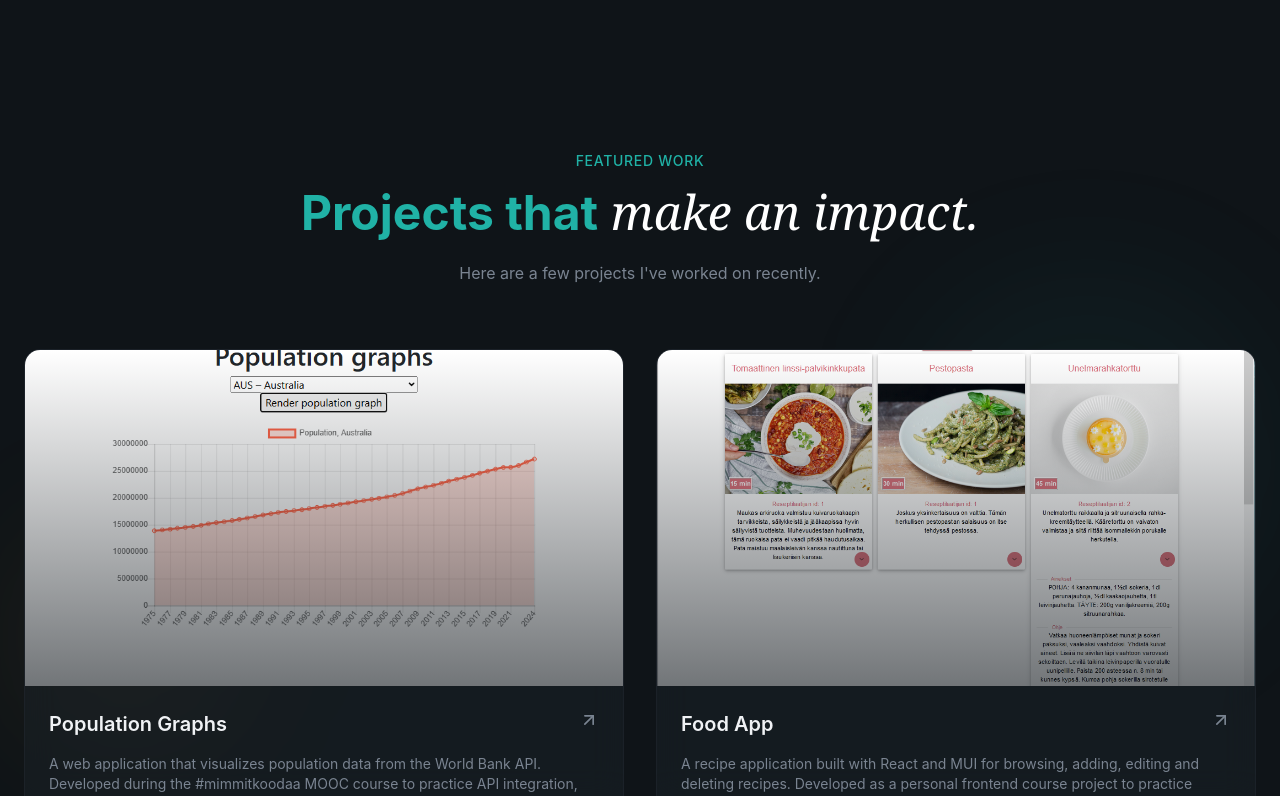
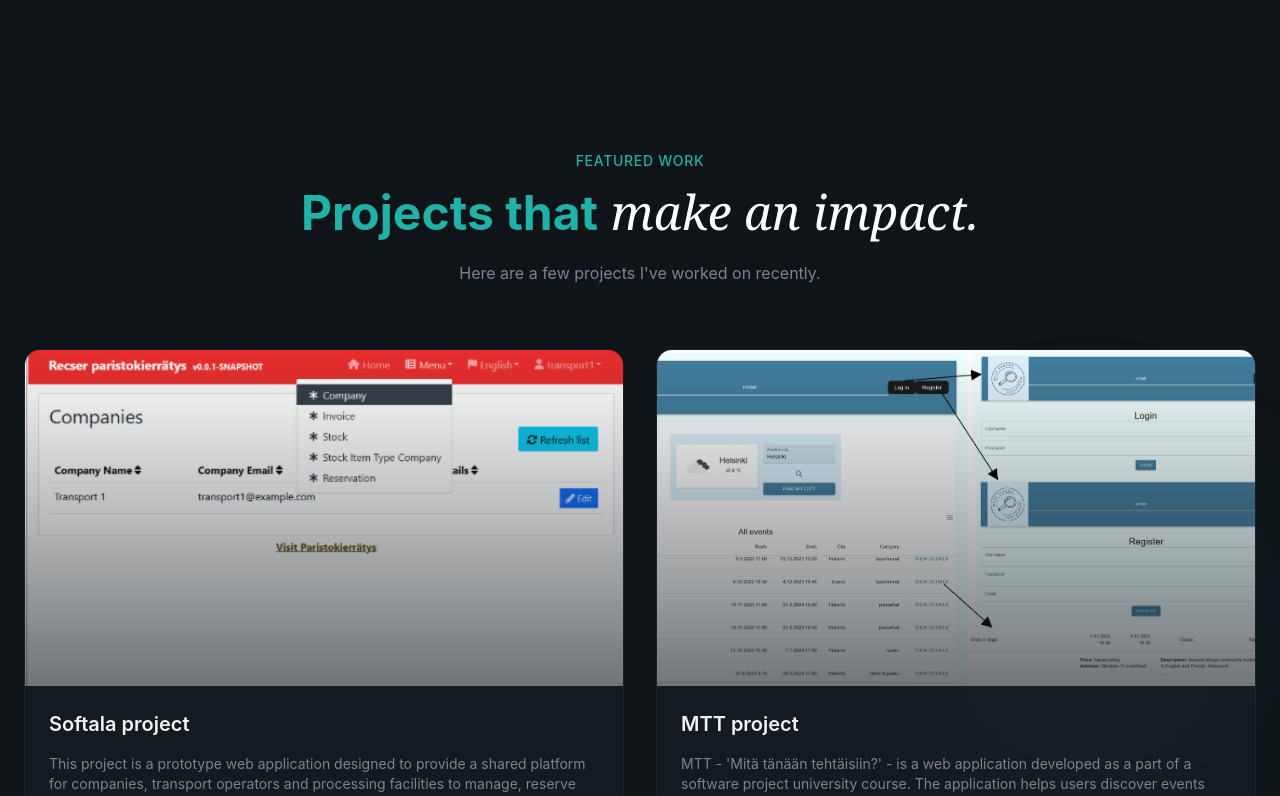
Before and after one commit to dovile-mart/devportfolio, a React (Vite) app: page / in a window 1280 px wide. Shown: the part 2000-2796 px from the top of the page. Built offline with nearby package versions, Linux system fonts and the light colour scheme.

Commit message:
Projects section updated

```diff
--- a/src/sections/Projects.jsx
+++ b/src/sections/Projects.jsx
@@ -2,7 +2,25 @@ import { ArrowUpRight, Github } from "lucide-react";
 import { AnimatedBorderButton } from "@/components/AnimatedBorderButton";
 
 const projects = [
-  {
+    {
+    title: "Softala project",
+    description:
+      "This project is a prototype web application designed to provide a shared platform for companies, transport operators and processing facilities to manage, reserve and invoice pallets used in battery recycling logistics. It replaces previously inconsistent working methods across different stakeholders and is built using JHipster, which provides built-in features such as user management, database integration, and security.",
+    image: "./projects/softala.png",
+    tags: ["React", "JHipster", "TypeScript", "Java", "SpringBoot", "H2 database", "REST API", "Figma", "Heroku"],
+    link: undefined,
+    github: "https://github.com/softalaRyhma2/SR2",
+    },
+    {
+    title: "MTT project",
+    description:
+      "MTT - 'Mitä tänään tehtäisiin?' - is a web application developed as a part of a software project university course. The application helps users discover events and activities based on weather conditions, location and time. The platform combines user-created and open-data events, allowing users to find relevant activities nearby, while registered users can create and manage their own events.",
+    image: "./projects/mtt.png",
+    tags: ["React", "JavaScript", "Java", "SpringBoot", "Swagger UI", "H2 database", "REST API", "Figma"],
+    link: undefined,
+    github: "https://github.com/softalaRyhma2/SR2",
+    },
+    {
     title: "Population Graphs",
     description:
       "A web application that visualizes population data from the World Bank API. Developed during the #mimmitkoodaa MOOC course to practice API integration, JavaScript and interactive data visualization.",
@@ -82,10 +100,13 @@ export const Projects = () => {
                                     <h3 className="text-xl font-semibold group-hover:text-primary transition-colors">
                                         {project.title}
                                     </h3>
-                                    <ArrowUpRight
+                                    {project.link &&
+                                        (<a href={project.link} target="_blank">
+                                            <ArrowUpRight
                                         className="w-5 h-5 text-muted-foreground group-hover:text-primary
                                         group-hover:translate-x-1 group-hover:-translate-y-1 transition-all"
                                     />
+                                </a>)}
                                 </div>
                                 <p className="text-muted-foreground text-sm">
                                     {project.description}
```
